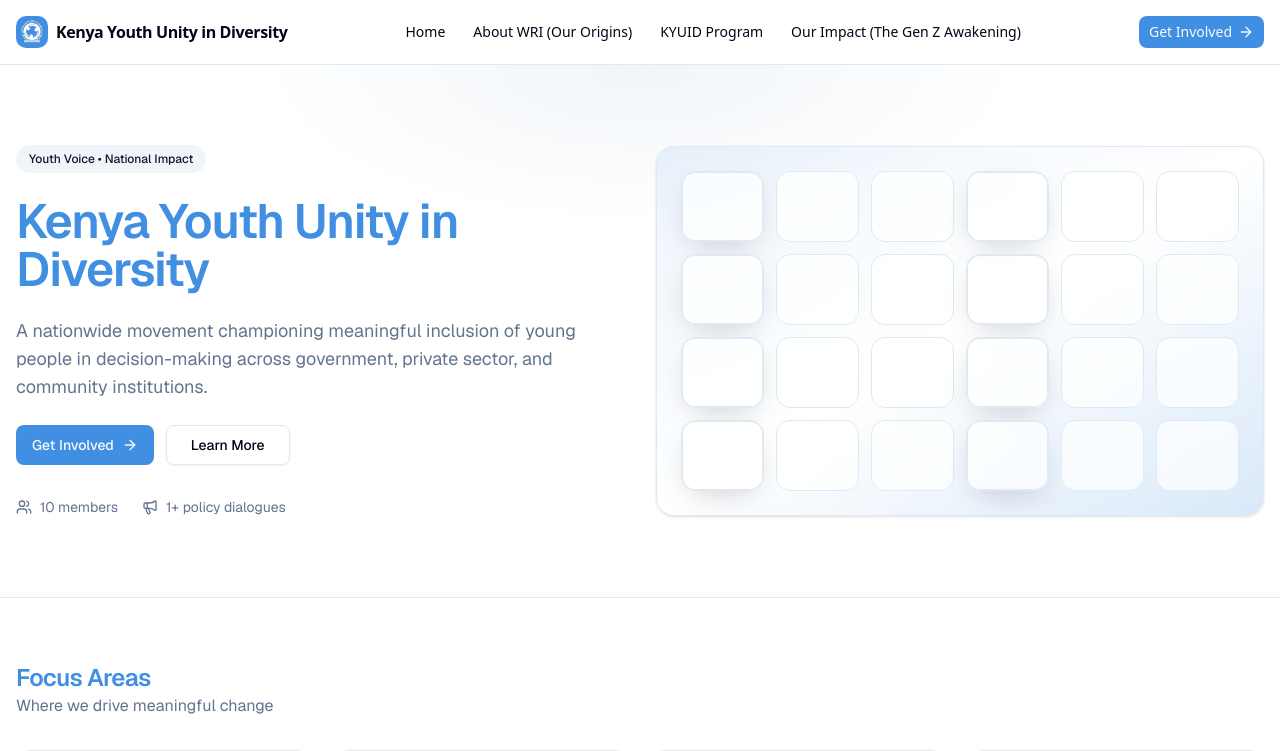
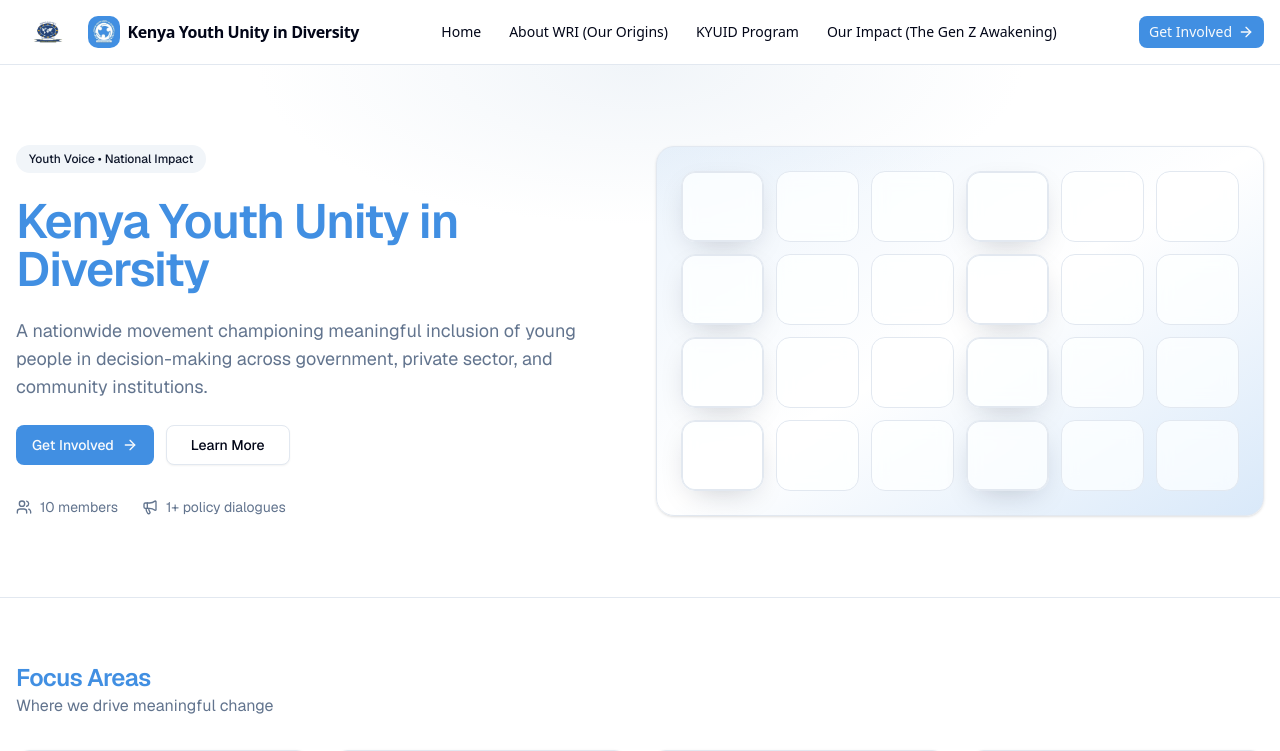
Before and after one commit to codesmithsafrica/kyuid, a Next.js app: page / in a window 1280 px wide. Shown: the top 751 px of the page. Built offline with nearby package versions, Linux system fonts and the light colour scheme.

Commit message:
added logo

```diff
--- a/src/components/site/Navbar.tsx
+++ b/src/components/site/Navbar.tsx
@@ -18,6 +18,9 @@ export function Navbar() {
       <div className="container mx-auto flex h-16 items-center justify-between px-4">
         <Link href="/" className="flex items-center gap-2">
           {/* <div className="size-8 rounded-lg bg-primary" /> */}
+             <img src={'/worldradiance.jpeg'}
+            className="h-6 rounded-lg bg-primary"
+            alt="" />
           <img src={'/logo.jpeg'}
             className="size-8 rounded-lg bg-primary"
             alt="" />
```
